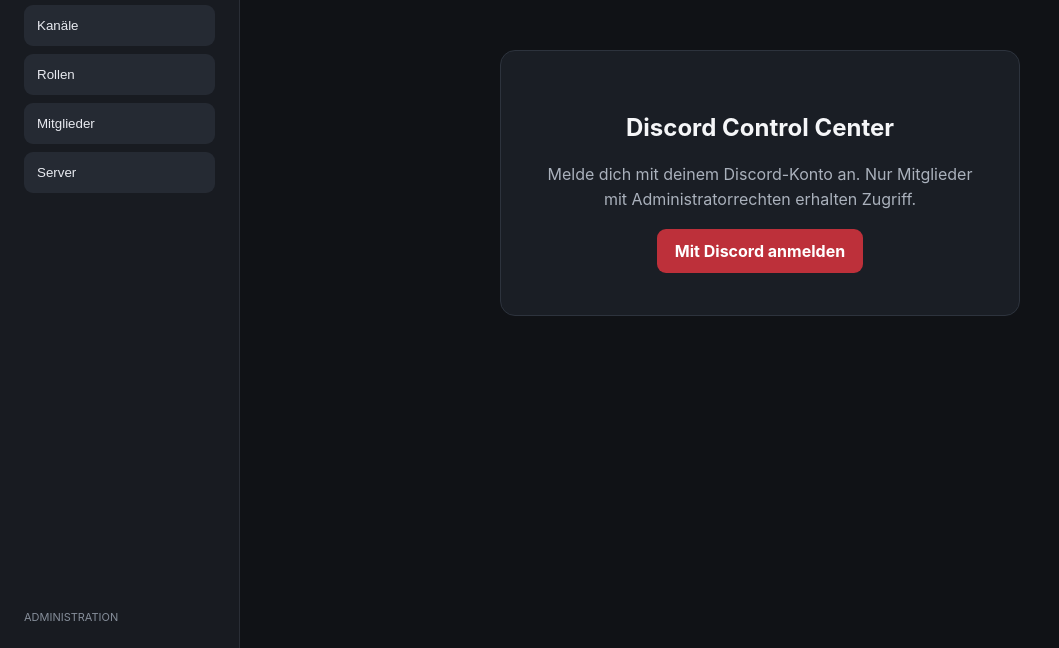
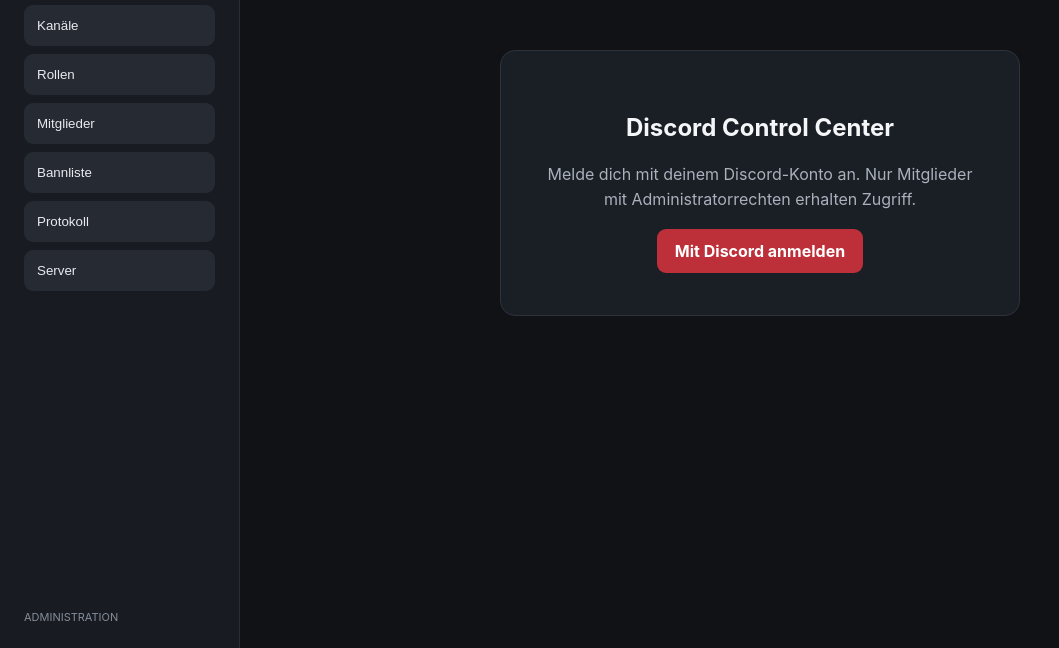
Before and after one commit to dresseldj29-sudo/Freiburg-V2-BOT-webseite, a website: page public/index.html in a window 1280 px wide. Shown: the part 152-800 px from the top of the page, without its empty margins (0-1059 px from the left). Drawn offline with Linux system fonts and the light colour scheme; no server answers.

Commit message:
Add moderation and audit navigation

```diff
--- a/public/index.html
+++ b/public/index.html
@@ -1,2 +1,2 @@
 <!doctype html>
-<html lang="de"><head><meta charset="utf-8"><meta name="viewport" content="width=device-width,initial-scale=1"><title>Freiburg V2 Control Center</title><link rel="stylesheet" href="/style.css"></head><body><aside><div class="brand"><b>FV</b><span>FREIBURG V2<small>CONTROL CENTER</small></span></div><nav><button data-page="home">Übersicht</button><button data-page="channels">Kanäle</button><button data-page="roles">Rollen</button><button data-page="members">Mitglieder</button><button data-page="settings">Server</button></nav><footer>ADMINISTRATION</footer></aside><main><header><div><small>FREIBURG V2 / VERWALTUNG</small><h1 id="title">Übersicht</h1></div><div id="user"></div></header><section id="login" class="card"><h2>Discord Control Center</h2><p>Melde dich mit deinem Discord-Konto an. Nur Mitglieder mit Administratorrechten erhalten Zugriff.</p><a href="/auth/login">Mit Discord anmelden</a></section><section id="app" hidden><div id="notice"></div><div id="view"></div></section></main><script src="/app.js"></script></body></html>
+<html lang="de"><head><meta charset="utf-8"><meta name="viewport" content="width=device-width,initial-scale=1"><title>Freiburg V2 Control Center</title><link rel="stylesheet" href="/style.css"></head><body><aside><div class="brand"><b>FV</b><span>FREIBURG V2<small>CONTROL CENTER</small></span></div><nav><button data-page="home">Übersicht</button><button data-page="channels">Kanäle</button><button data-page="roles">Rollen</button><button data-page="members">Mitglieder</button><button data-page="bans">Bannliste</button><button data-page="audit">Protokoll</button><button data-page="settings">Server</button></nav><footer>ADMINISTRATION</footer></aside><main><header><div><small>FREIBURG V2 / VERWALTUNG</small><h1 id="title">Übersicht</h1></div><div id="user"></div></header><section id="login" class="card"><h2>Discord Control Center</h2><p>Melde dich mit deinem Discord-Konto an. Nur Mitglieder mit Administratorrechten erhalten Zugriff.</p><a href="/auth/login">Mit Discord anmelden</a></section><section id="app" hidden><div id="notice"></div><div id="view"></div></section></main><script src="/app.js"></script></body></html>
```
